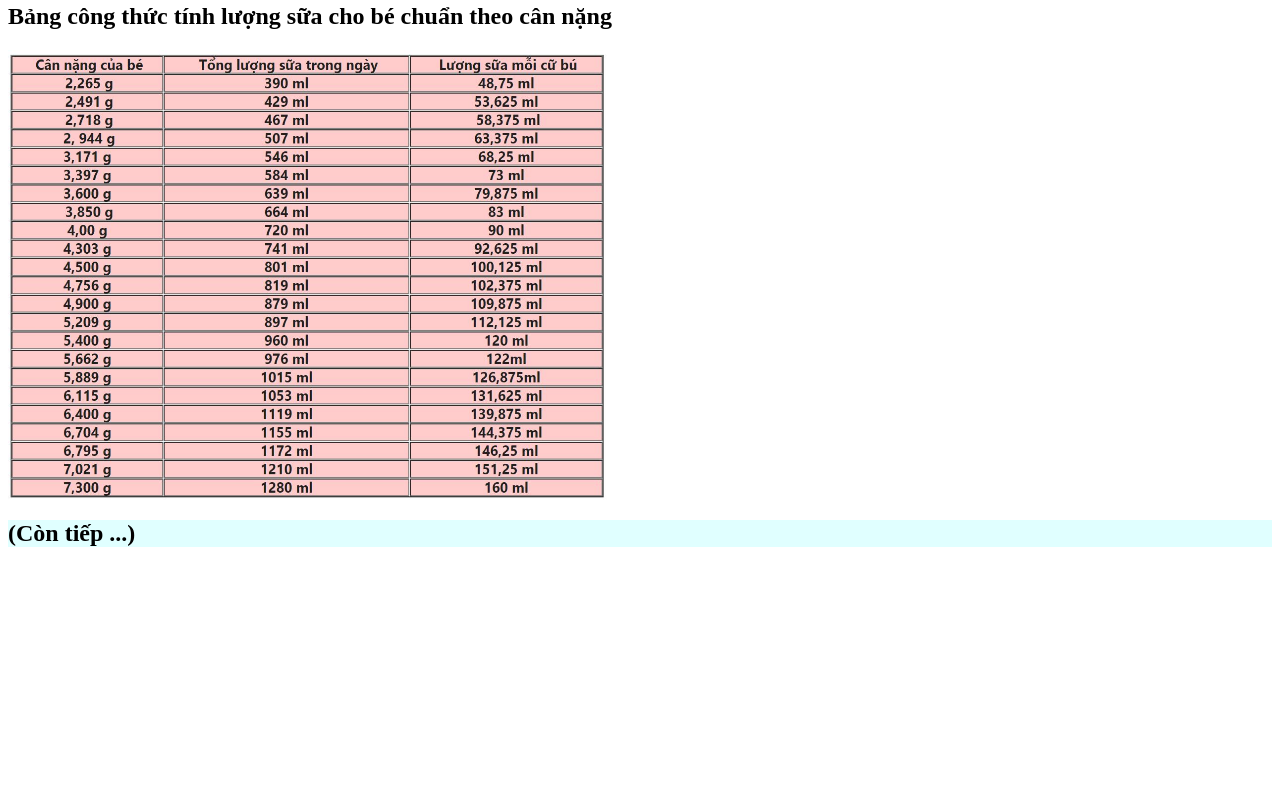
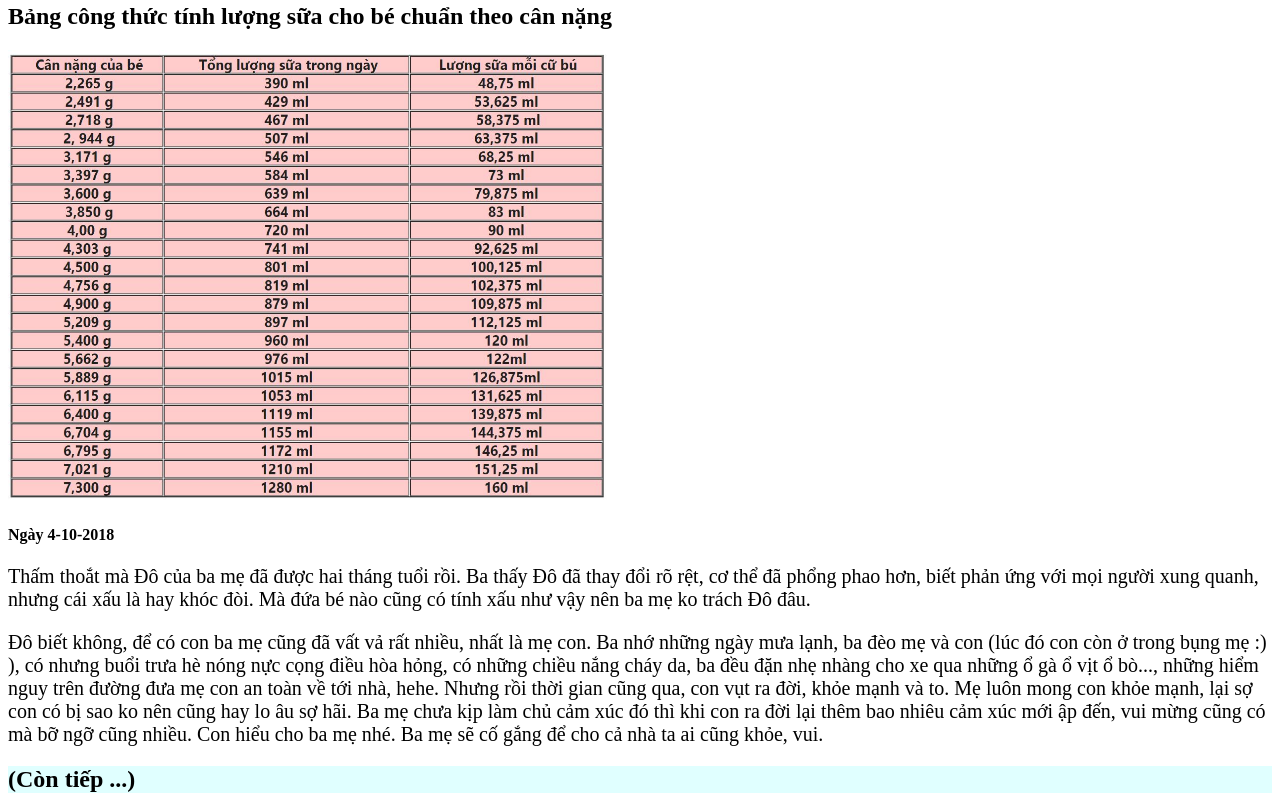
Before and after one commit to baofdodo/do-portfolio, a plain HTML site: page index.html in a window 1280 px wide. Shown: the part 2225-3034 px from the top of the page. Before the commit the page ends 2789 px from the top, so only its background shows below. Drawn offline with Linux system fonts and the light colour scheme.

Commit message:
Thêm nội dung, ngày 4-10-2018

```diff
--- a/index.html
+++ b/index.html
@@ -19,9 +19,25 @@
     <h1>Mượn trang anh Đô để nói chuyện với mẹ Cưn</h1>
     <p>Mẹ Cưn đọc cái này để biết cho Đô bú đủ sữa nè</p>
     <h2>Công thức tính lượng sữa cho trẻ sơ sinh theo số tuổi</h2>
-    <img src="./sua1.jpg" alt="">
+    <img src="./sua1.JPG" alt="">
     <h2>Bảng công thức tính lượng sữa cho bé chuẩn theo cân nặng</h2>
-    <img src="./sua2.jpg" id="hoito" alt="">
+    <img src="./sua2.JPG" id="hoito" alt="">
+    <div name="Ngày 4-10-2018">
+        <h4> Ngày 4-10-2018</h4>
+        <p>Thấm thoắt mà Đô của ba mẹ đã được hai tháng tuổi rồi. Ba thấy Đô đã thay đổi rõ rệt, cơ thể đã phổng phao
+            hơn, biết phản ứng với mọi người xung quanh, nhưng cái xấu là hay khóc đòi. Mà đứa bé nào cũng có tính xấu
+            như vậy nên ba mẹ ko trách Đô đâu.
+
+        </p>
+        <p>Đô biết không, để có con ba mẹ cũng đã vất vả rất nhiều, nhất là mẹ con. Ba nhớ những ngày mưa lạnh, ba đèo
+            mẹ và con (lúc đó con còn ở trong bụng mẹ :) ), có nhưng buổi trưa hè nóng nực cọng điều hòa hỏng, có những chiều nắng cháy da, ba đều đặn nhẹ nhàng cho xe qua những ổ gà ổ vịt ổ bò..., những hiểm nguy trên đường đưa mẹ con an toàn về tới nhà, hehe. Nhưng rồi thời gian cũng qua,
+            con vụt ra đời, khỏe mạnh và to. Mẹ luôn mong con khỏe mạnh, lại sợ con có bị sao ko nên cũng
+            hay lo âu sợ hãi. Ba mẹ chưa kịp làm chủ cảm xúc đó thì khi con ra đời lại thêm bao nhiêu cảm xúc mới ập đến, vui mừng cũng có mà bỡ ngỡ cũng nhiều.
+            Con hiểu cho ba mẹ nhé. Ba mẹ sẽ cố gắng để cho cả nhà ta ai cũng khỏe, vui.
+        </p>
+    </div>
+    <p></p>
+
     <h1>(Còn tiếp ...)</h1>
 </body>
 <style>
```
